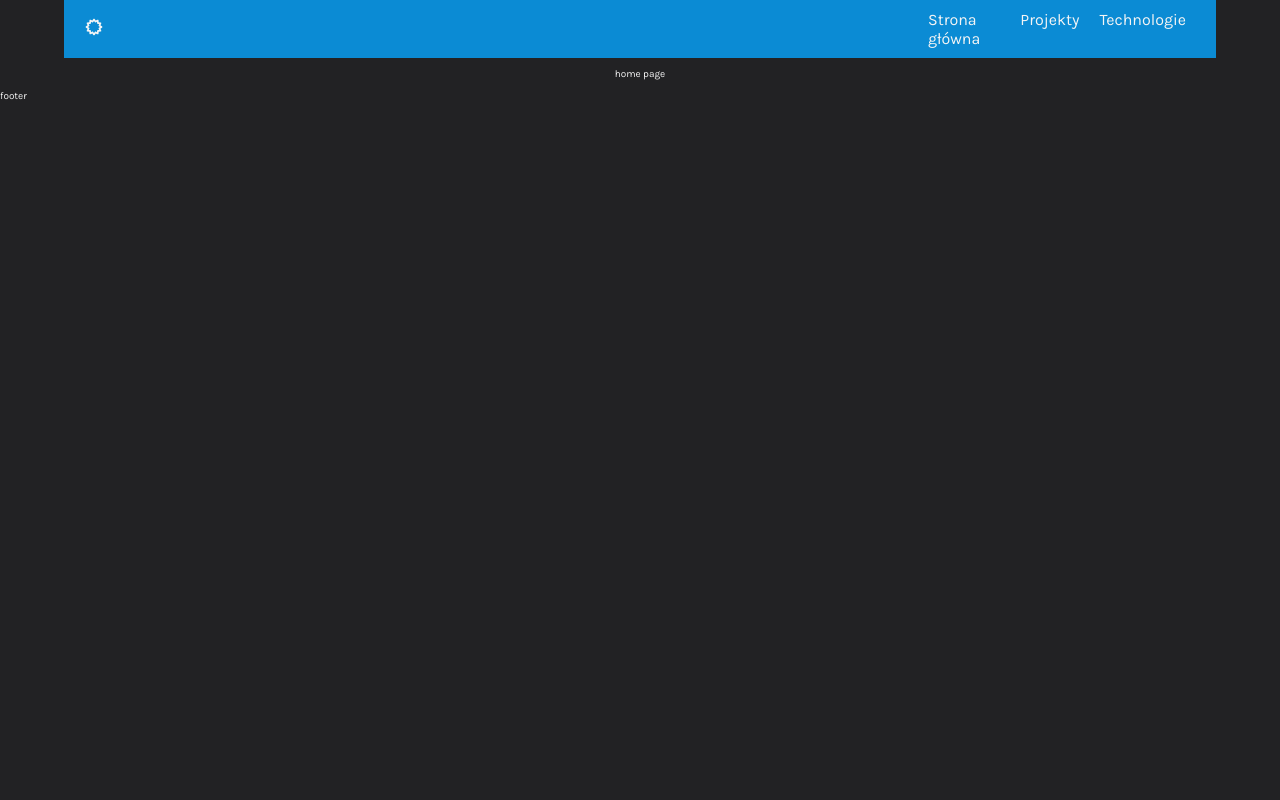
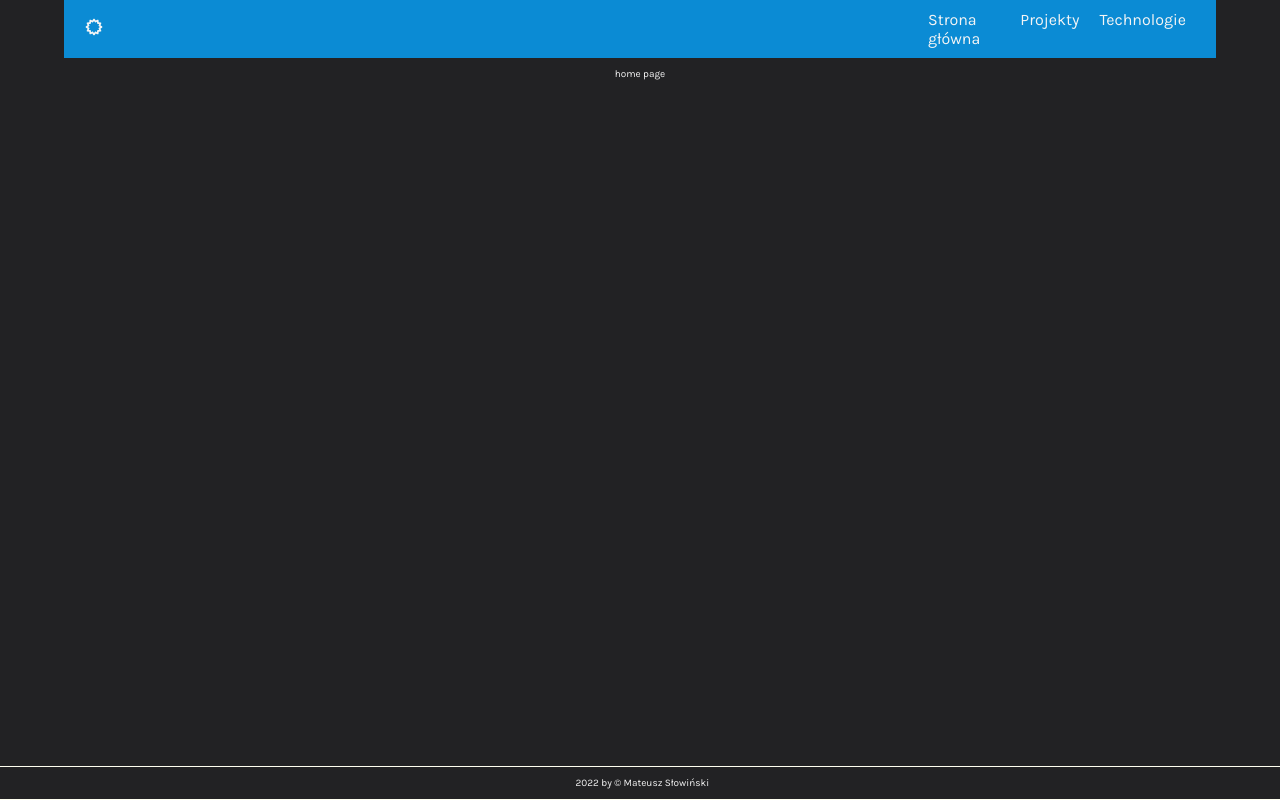
Before and after one commit to mateuszslowinski/portfolio, a React (Create React App) app: page / in a window 1280 px wide. Built offline with nearby package versions, Linux system fonts and the light colour scheme.

Commit message:
Created footer component.

```diff
--- a/src/App.tsx
+++ b/src/App.tsx
@@ -3,10 +3,11 @@ import {Route, Routes} from 'react-router-dom';
 import {HomePage} from "./pages/Home/Home.page";
 import {Navbar} from "./components/Navbar/Navbar";
 import {Layout} from "./components/Layout/Layout";
+import {Footer} from "./components/Footer/Footer";
 
 export const App = () => {
     const header = <Navbar/>
-    const footer = <div>footer</div>
+    const footer = <Footer/>
 
     const content = (
         <Routes>
--- /dev/null
+++ b/src/components/Footer/Footer.styles.ts
@@ -0,0 +1,15 @@
+import styled from "styled-components";
+
+export const FooterContainer = styled.footer`
+  position: absolute;
+  bottom: 0;
+  width: 100%;
+  border-top: 1px solid ivory;
+  border-bottom: 1px solid ivory;
+  text-align: center;
+  padding: 10px;
+
+  & p {
+    font-size: 1.0rem;
+  }
+`
--- /dev/null
+++ b/src/components/Footer/Footer.tsx
@@ -0,0 +1,7 @@
+import {FooterContainer} from "./Footer.styles";
+
+export const Footer=()=>(
+    <FooterContainer>
+        <p>&nbsp; {new Date().getFullYear()} by &copy;  Mateusz Słowiński </p>
+    </FooterContainer>
+)
```
